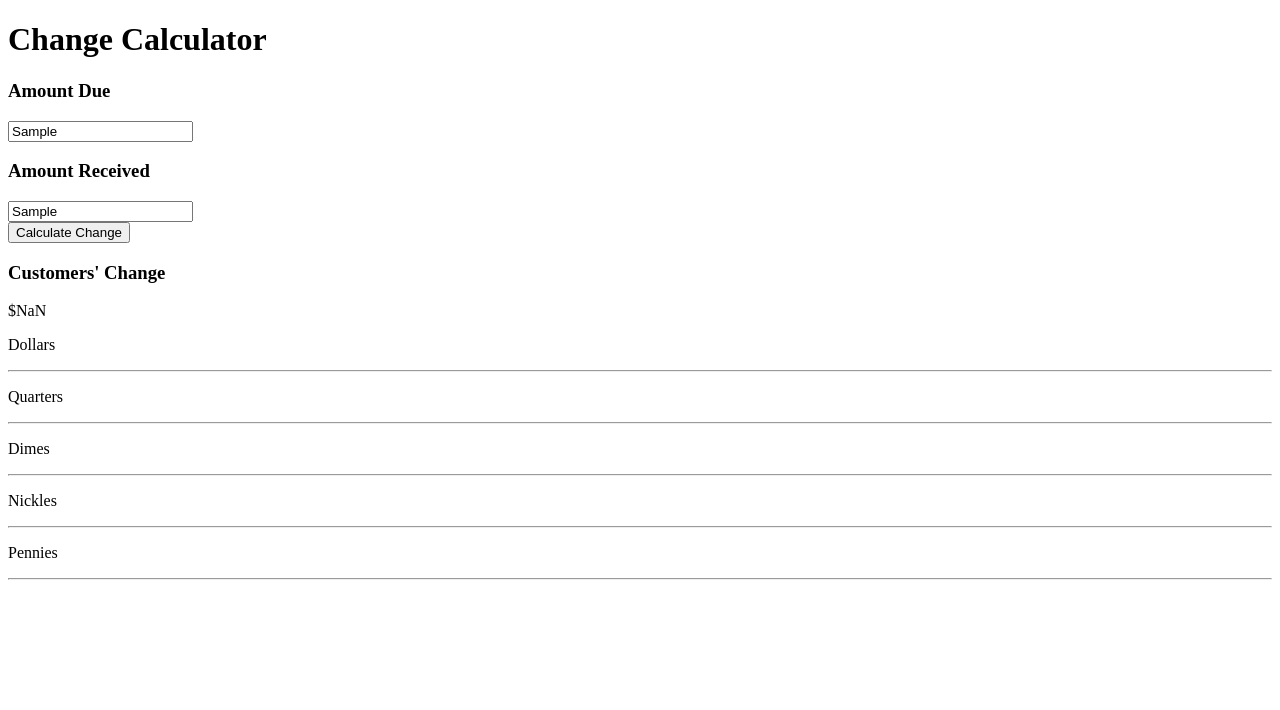
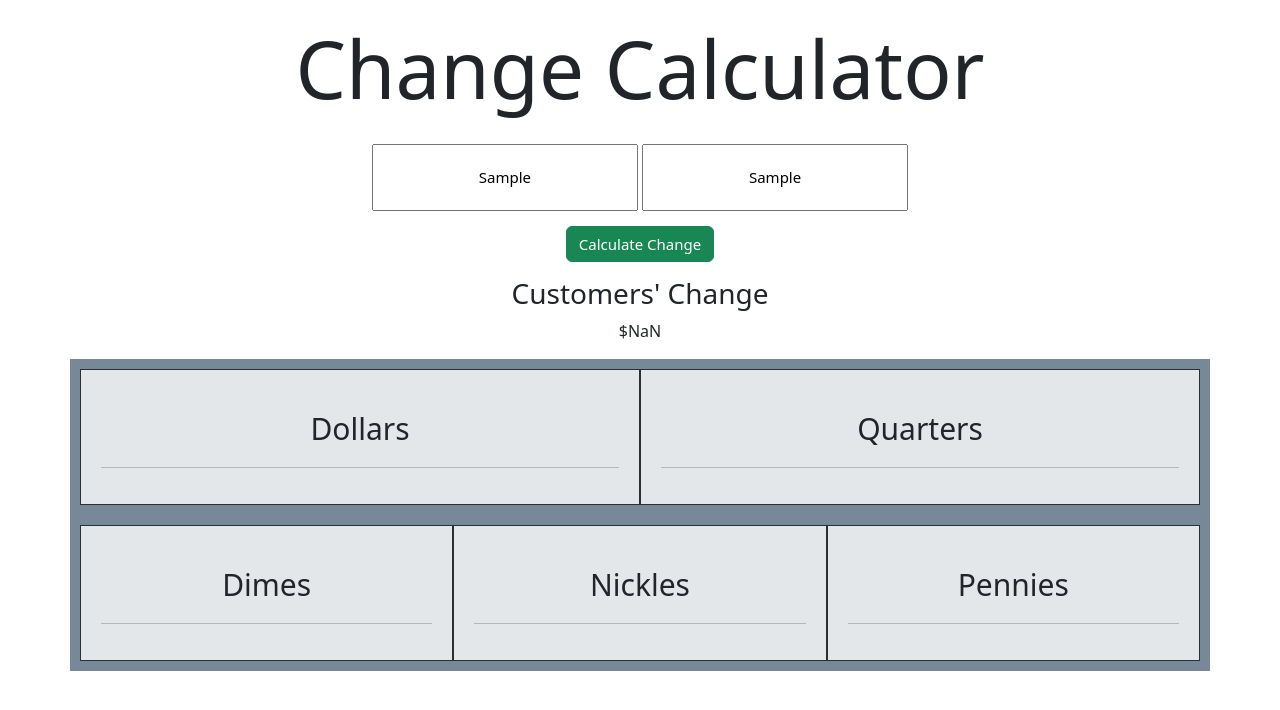
Before and after one commit to Yahshemi/startnow-web101-change-calculator, a website: page index.html in a window 1280 px wide. Both pictures are taken after typing "Sample", "Sample" into the empty fields and a click on the button "Calculate Change". Drawn offline with nearby package versions, Linux system fonts and the light colour scheme.

Commit message:
adds styling

```diff
--- a/index.html
+++ b/index.html
@@ -1,43 +1,57 @@
 <!DOCTYPE html>
 <html>
-
 <head>
   <meta charset="utf-8">
   <title>Change Calculator</title>
+  <link rel="stylesheet" href="styles.css">
+  <link href="https://cdn.jsdelivr.net/npm/bootstrap@5.2.3/dist/css/bootstrap.min.css" rel="stylesheet"
+    integrity="sha384-rbsA2VBKQhggwzxH7pPCaAqO46MgnOM80zW1RWuH61DGLwZJEdK2Kadq2F9CUG65" crossorigin="anonymous">
 </head>
-
 <body>
-  <!-- Write your markup here -->
-  <h1>Change Calculator</h1>
-  <h3>Amount Due</h3>
-  <input id='amount-due' />
-  <h3>Amount Received</h3>
-  <input id='amount-received' />
+  <div id="user-modal">
+    <h1 class="display-1">Change Calculator</h1>
+    <input id='amount-due' placeholder="Amount Due" />
+    <input id='amount-received' placeholder="Amount Received" />
     <br />
-  <button id='calculate-change' onclick='handleClickEvent()'>Calculate Change</button>
+    <button id='calculate-change' type="button" class="btn btn-success" onclick='handleClickEvent()'>Calculate
+      Change</button>
     <h3>Customers' Change</h3>
     <p id="your-change-is"></p>
+  </div>
 
+  <div class="container text-center">
+    <div id="grid-container" class="row">
+      <div id="grid-item" class="col-sm-6">
         <p id='dollars-output'></p>
         <p>Dollars</p>
         <hr />
-
+      </div>
+      <div id="grid-item" class="col-sm-6">
         <p id='quarters-output'></p>
         <p>Quarters</p>
         <hr />
+      </div>
+    </div>
 
+    <div id="grid-container" class="row">
+      <div id="grid-item" class="col-sm-4">
         <p id='dimes-output'></p>
         <p>Dimes</p>
         <hr />
-
+      </div>
+      <div id="grid-item" class="col-sm-4">
         <p id='nickels-output'></p>
         <p>Nickles</p>
         <hr />
-
+      </div>
+      <div id="grid-item" class="col-sm-4">
         <p id='pennies-output'></p>
         <p>Pennies</p>
         <hr />
+      </div>
+    </div>
 
+  </div>
   <script src="https://ajax.googleapis.com/ajax/libs/jquery/3.3.1/jquery.min.js"></script>
   <script src="main.js"></script>
 </body>
--- a/main.js
+++ b/main.js
@@ -1,30 +1,24 @@
 function handleClickEvent() {
+  var amountDue = parseFloat( $("#amount-due").val());
+  var amountReceived = parseFloat($("#amount-received").val());
+  console.log(amountReceived, amountDue)
 
-  var amountDueElm = $("#amount-due");
-  var amountReceivedElm = $("#amount-received");
-  var btnElm = $("#calculate-change");
-// Convert the string into a number
-  var amountDue = parseFloat(amountDueElm.val());
-  var amountReceived = parseFloat(amountReceivedElm.val());
-  // Get the difference and convert into pennies
   var runningTotal = (amountReceived - amountDue) * 100;
-  $('#your-change-is').html('$' + runningTotal / 100);
+  $("#your-change-is").html("$" + runningTotal / 100);
 
-  // Create individual JSON objects for the denoms dollar - pennies
   var denomList = [
-    { "where": '#dollars-output',  "value": 100 },
-    { "where": '#quarters-output', "value": 25 },
-    { "where": '#dimes-output',    "value": 10 },
-    { "where": '#nickels-output',  "value": 5 },
-    { "where": '#pennies-output' }
+    { where: "#dollars-output", value: 100 },
+    { where: "#quarters-output", value: 25 },
+    { where: "#dimes-output", value: 10 },
+    { where: "#nickels-output", value: 5 },
+    { where: "#pennies-output" },
   ];
-  // loop through denomList
-  denomList.forEach(function(item){
+
+  denomList.forEach(function (item) {
     if (item.value) {
       $(item.where).html(parseInt(runningTotal / item.value));
       runningTotal %= item.value;
     } else {
-      // console.log(runningTotal);
       $(item.where).html(Math.round(runningTotal));
     }
   });
--- /dev/null
+++ b/styles.css
@@ -0,0 +1,37 @@
+body {
+    background-color: azure;
+}
+h1{
+    margin-top:10px;
+    padding: 20px;
+}
+#amount-due{
+    padding: 20px;
+    font-size: 15px;
+    text-align: center;
+}
+#amount-received{
+    padding: 20px;
+    font-size: 15px;
+    text-align: center;
+}
+#calculate-change{
+    margin-top:15px;
+    margin-bottom: 15px;
+    font-size: 15px;
+
+}
+#grid-container {
+    padding: 10px;
+    background-color: lightslategray;
+}
+#grid-item {
+    background-color: rgba(255, 255, 255, 0.8);
+    border: 1px solid rgba(0, 0, 0, 0.8);
+    padding: 20px;
+    font-size: 30px;
+    text-align: center;
+}
+#user-modal{
+    text-align: center;
+}
```
Also changed, not shown: 1 other file. Lines whose indentation alone changed are shown as unchanged.
